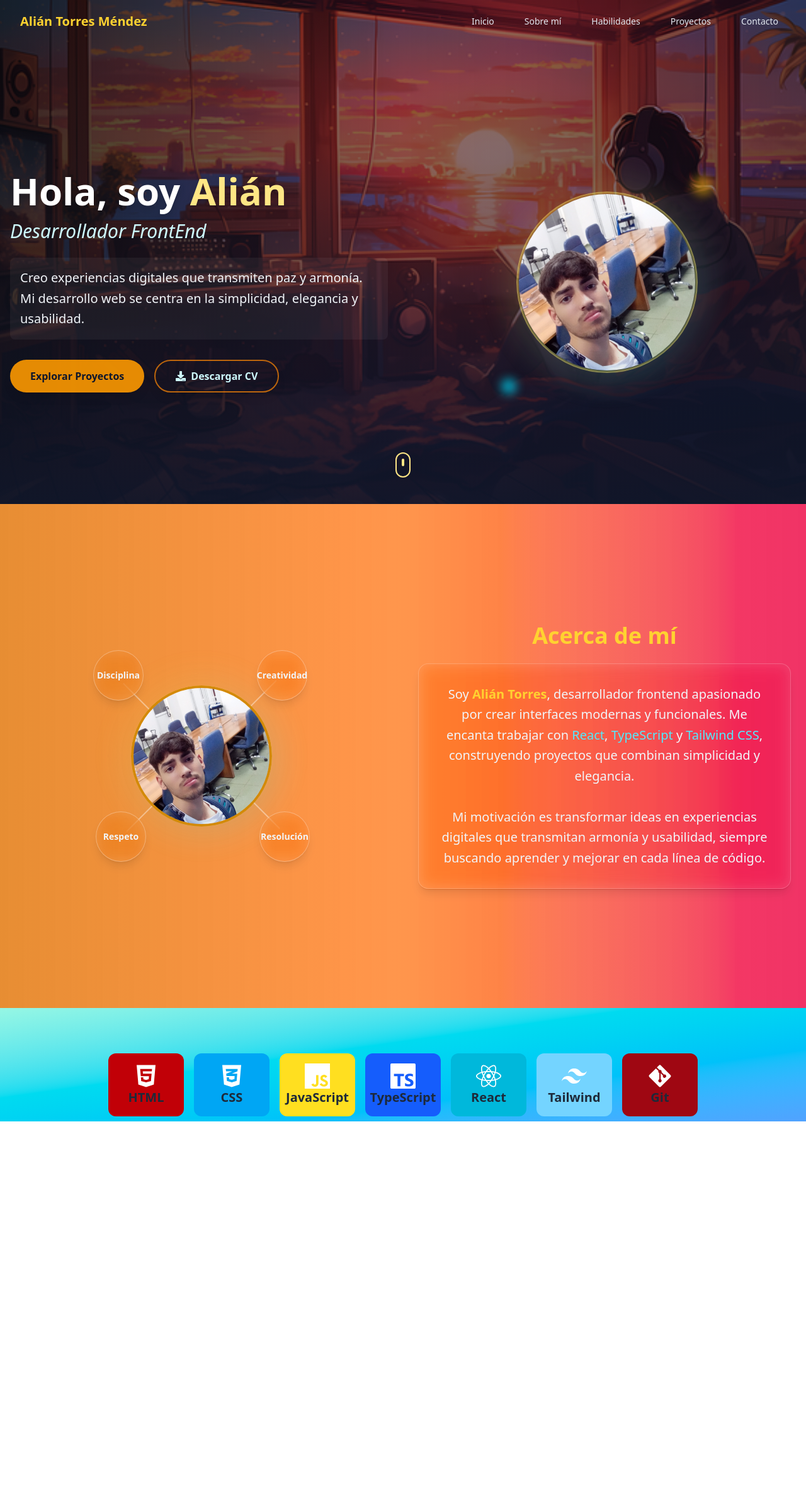
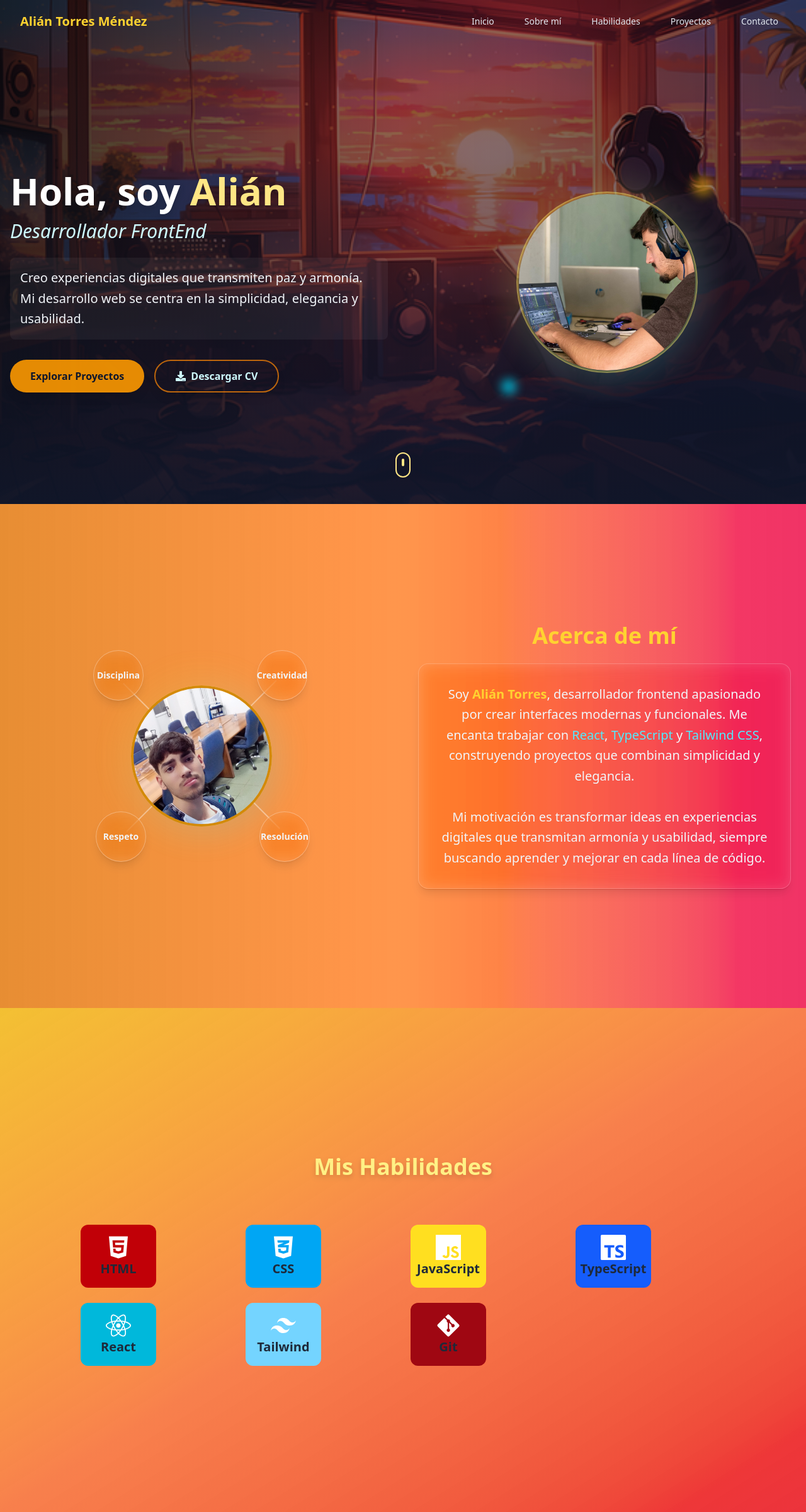
Before and after one commit to MendEz10dev/My-Portfolio, a React (Vite) app: page / in a window 1280 px wide. Shown: the whole page at 63% size. Before the commit the page ends 1780 px from the top, so only its background shows below. Built offline with nearby package versions, Linux system fonts and the light colour scheme.

Commit message:
Termine la seccion de acerca de mi, mejoro la de skills

```diff
--- a/src/pages/HomePage.jsx
+++ b/src/pages/HomePage.jsx
@@ -97,7 +97,7 @@ export function HomePage() {
                         {/* Contenedor de la foto con efectos */}
                         <div className="absolute inset-4 flex items-center justify-center overflow-hidden rounded-full">
                             <motion.img
-                                src="src/assets/foto-alian.jpg"
+                                src="src/assets/IMG-20260126-WA0026.jpg"
                                 alt="Alián Torres - Desarrollador Frontend"
                                 className="w-full h-full object-cover rounded-full border-4 border-yellow-300/20 shadow-2xl z-10 hover:scale-105 transition-transform"
                                 whileHover={{ scale: 1.05 }}
@@ -182,7 +182,7 @@ export function HomePage() {
             {/* Círculos de habilidades */}
             {/* Círculo de Creatividad */}
             <motion.div
-                className="z-10 absolute -top-10 -right-10 w-20 h-20 rounded-full
+                className="group z-10 absolute -top-10 -right-10 w-20 h-20 rounded-full
                             bg-white/10 backdrop-blur-md border border-white/30 shadow-lg
                             flex items-center justify-center text-slate-100 text-sm font-semibold
                             cursor-pointer"
@@ -190,35 +190,47 @@ export function HomePage() {
                 whileTap={{ scale: 0.9, rotate: -10, backgroundColor: "rgba(255,255,255,0.3)" }}
                 >
                 Creatividad
+                {/* Tooltip */}
+                <div className="absolute bottom-full mb-2 px-3 py-1 rounded-lg bg-black/70 text-xs text-white opacity-0 group-hover:opacity-100 transition-opacity duration-300" >
+                    Capacidad de generar ideas originales e innovadoras.
+                </div>
             </motion.div>
 
             {/* Círculo de Resolución */}
             <motion.div
-                className="z-10 absolute -bottom-10 left-55 w-20 h-20 rounded-full
+                className="group z-10 absolute -bottom-10 left-55 w-20 h-20 rounded-full
+                            bg-white/10 backdrop-blur-md border border-white/30 shadow-lg
+                            flex items-center justify-center text-slate-100 text-sm font-semibold
+                            cursor-pointer"
+                whileHover={{ scale: 1.2, rotate: 15, backgroundColor: "rgba(255,255,255,0.2)" }}
+                whileTap={{ scale: 0.9, rotate: 10, backgroundColor: "rgba(255,255,255,0.3)" }}
+                >
+                Resolución
+                {/* Tooltip */}
+                <div className="absolute bottom-full mb-2 px-3 py-1 rounded-lg bg-black/70 text-xs text-white opacity-0 group-hover:opacity-100 transition-opacity duration-300" >
+                    Habilidad para superar obstáculos con eficacia.
+                </div>
+            </motion.div>
+
+            {/* Círculo de Disciplina */}
+            <motion.div
+                className="group z-10 absolute -top-10 right-55 w-20 h-20 rounded-full
                             bg-white/10 backdrop-blur-md border border-white/30 shadow-lg
                             flex items-center justify-center text-slate-100 text-sm font-semibold
                             cursor-pointer"
                 whileHover={{ scale: 1.2, rotate: -10, backgroundColor: "rgba(255,255,255,0.2)" }}
-                whileTap={{ scale: 0.9, rotate: 10, backgroundColor: "rgba(255,255,255,0.3)" }}
-                >
-                Resolución
-            </motion.div>
-
-            {/* Círculo de Disciplina */}
-            <motion.div
-                className="z-10 absolute -top-10 right-55 w-20 h-20 rounded-full
-                            bg-white/10 backdrop-blur-md border border-white/30 shadow-lg
-                            flex items-center justify-center text-slate-100 text-sm font-semibold
-                            cursor-pointer"
-                whileHover={{ scale: 1.2, rotate: 15, backgroundColor: "rgba(255,255,255,0.2)" }}
                 whileTap={{ scale: 0.9, rotate: -15, backgroundColor: "rgba(255,255,255,0.3)" }}
                 >
                 Disciplina
+                {/* Tooltip */}
+                <div className="absolute bottom-full mb-2 px-3 py-1 rounded-lg bg-black/70 text-xs text-white opacity-0 group-hover:opacity-100 transition-opacity duration-300" >
+                    Constancia y compromiso para alcanzar metas.
+                </div>
             </motion.div>
 
             {/* Círculo de Respeto */}
             <motion.div
-                className="z-10 absolute -bottom-10 -left-10 w-20 h-20 rounded-full
+                className="group z-10 absolute -bottom-10 -left-10 w-20 h-20 rounded-full
                             bg-white/10 backdrop-blur-md border border-white/30 shadow-lg
                             flex items-center justify-center text-slate-100 text-sm font-semibold
                             cursor-pointer"
@@ -226,6 +238,10 @@ export function HomePage() {
                 whileTap={{ scale: 0.9, rotate: 15, backgroundColor: "rgba(255,255,255,0.3)" }}
                 >
                 Respeto
+                {/* Tooltip */}
+                <div className="absolute bottom-full mb-2 px-3 py-1 rounded-lg bg-black/70 text-xs text-white opacity-0 group-hover:opacity-100 transition-opacity duration-300" >
+                    Valorar y reconocer a los demás con empatía.
+                </div>
             </motion.div>
 
             {/* Línea hacia Creatividad */}
@@ -278,15 +294,29 @@ export function HomePage() {
 
         {/*Seccion de Habilidades*/}
 
-        <div className="pt-18 flex flex-wrap justify-center gap-4 p-2 bg-gradient-to-br from-teal-200 via-cyan-400 to-blue-400 w-full">
+        {/* Sección Skills */}
+<section
+  id="skills"
+  className="min-h-screen flex flex-col items-center justify-center gap-12 px-6 py-16 bg-gradient-to-br from-yellow-500/80 via-orange-600/70 to-red-600/80"
+>
+  {/* Título */}
+  <h2 className="text-3xl md:text-4xl font-bold text-yellow-200 mb-6 text-center drop-shadow-lg">
+    Mis Habilidades
+  </h2>
+
+  {/* Grid de Skills */}
+  <div className="grid grid-cols-2 sm:grid-cols-3 md:grid-cols-4 gap-6 w-full max-w-5xl">
     {habilidades.map((habilidad, index) => (
       <Skills
         key={index}
         name={habilidad.name}
         icon={habilidad.icon}
-            bgColor={habilidad.bgColor}/>
+        bgColor={habilidad.bgColor}
+      />
     ))}
   </div>
+</section>
+
 
 
 
```
Also changed, not shown: src/assets/IMG-20260126-WA0026.jpg (added). Lines whose indentation alone changed are shown as unchanged.
